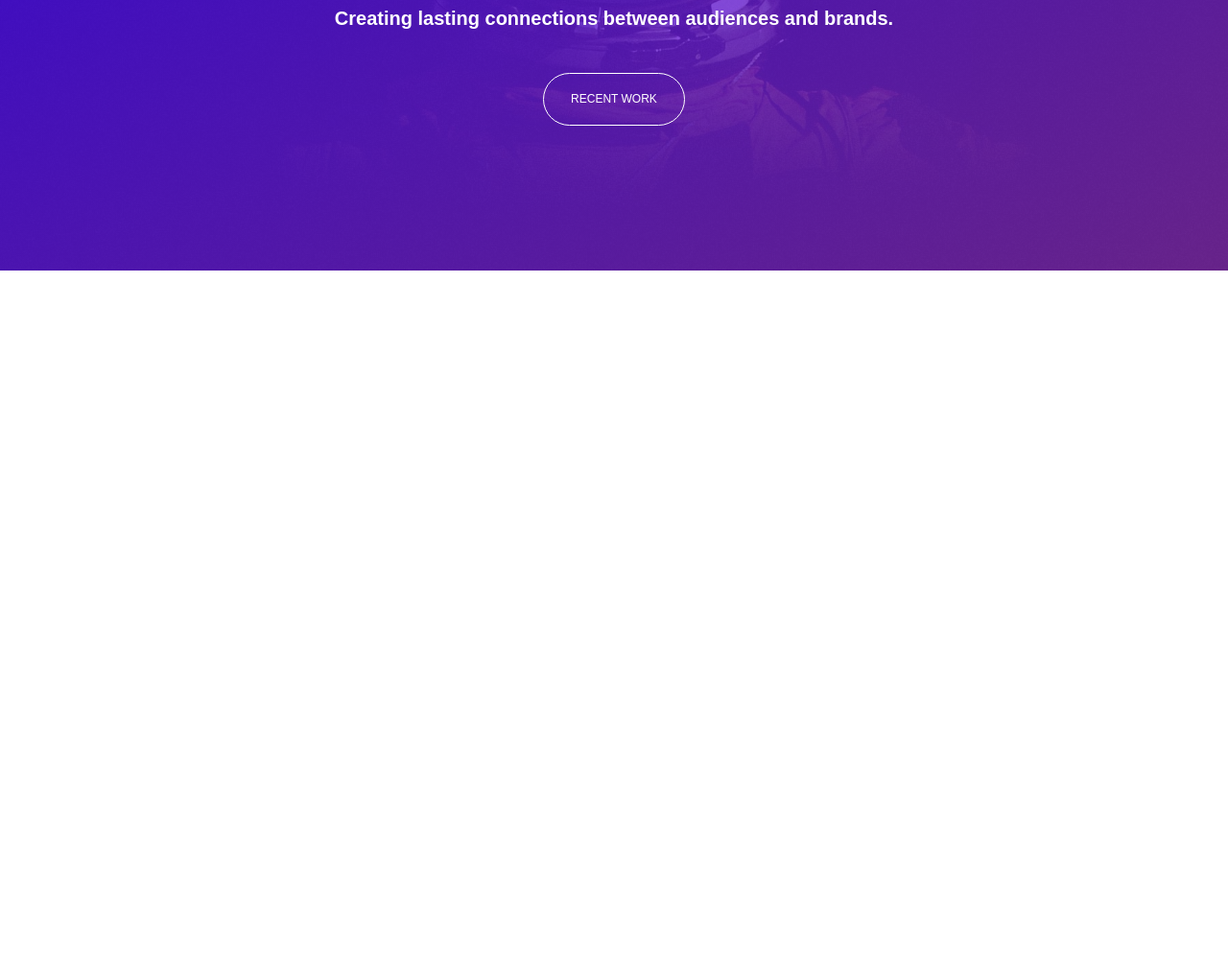
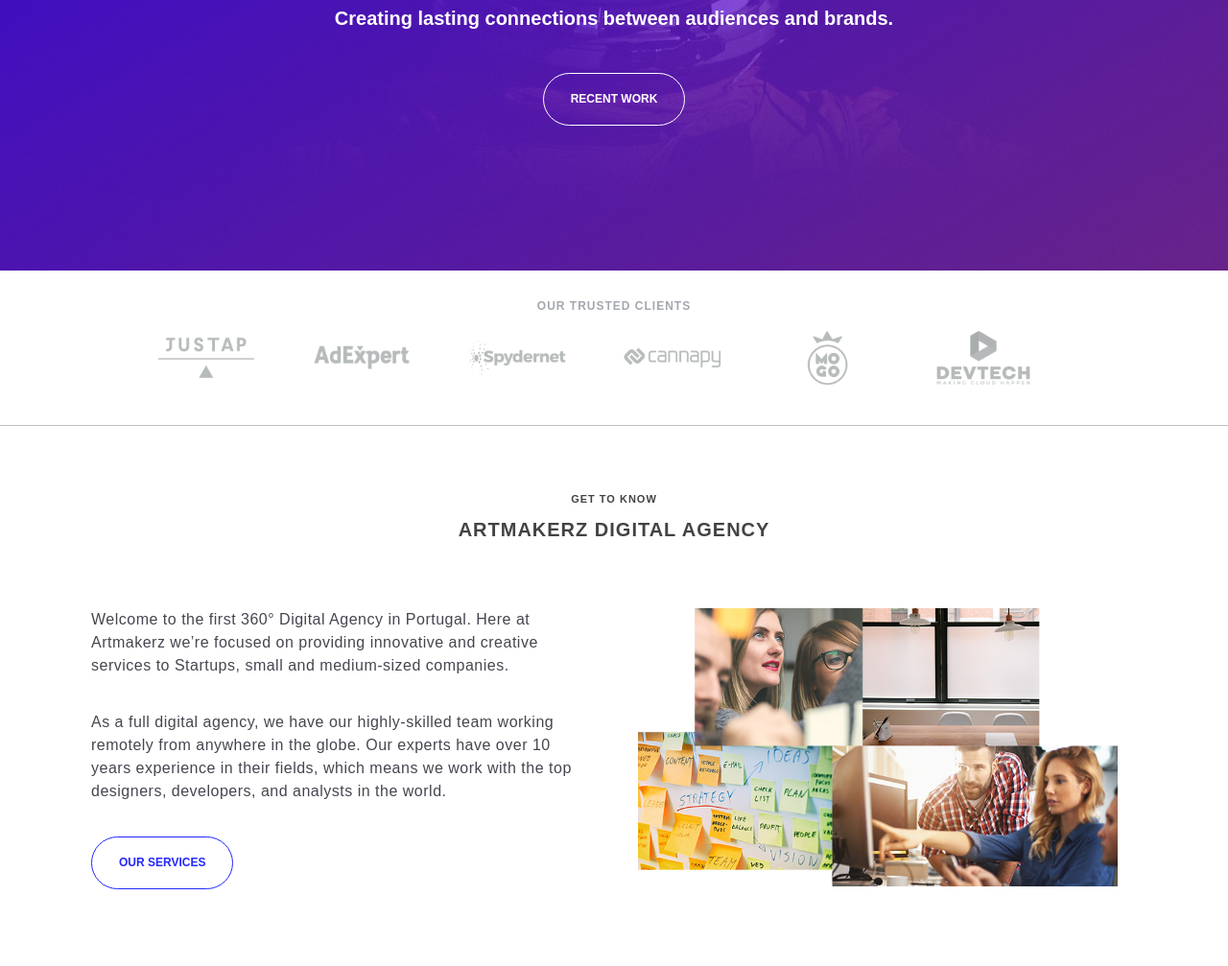
Before and after one commit to GNikola/cwd-2017, a plain HTML site: page C6/Domasno/artmakerz.html in a window 1280 px wide. Shown: the part 531-1538 px from the top of the page at 96% size. Before the commit the page ends 813 px from the top, so only its background shows below. Drawn offline with Linux system fonts and the light colour scheme.

Commit message:
commit4-c6-domashno

```diff
--- a/C6/Domasno/artmakerz.html
+++ b/C6/Domasno/artmakerz.html
@@ -28,7 +28,7 @@
 	</header>
 
 	<article>
-		<section>
+		<section class="sec1">
 			<div class="background">
 				<div class="bg-image">
 
@@ -51,6 +51,55 @@
 
 			</div>
 		</section>
+
+		<section class="sec2">
+			<div class="title">
+				<h3>OUR TRUSTED CLIENTS</h3>
+			</div>
+			<div class="logos">
+				<ul>
+					<li><img src="images/justapp.png" style="width: 118px; height: 74px;"></li>
+					<li><img src="images/adexpert.png" style="width: 118px; height: 74px;"></li>
+					<li><img src="images/spydernet.png" style="width: 118px; height: 74px;"></li>
+					<li><img src="images/cannapy.png" style="width: 118px; height: 74px;"></li>
+					<li><img src="images/mogo.png" style="width: 118px; height: 74px;"></li>
+					<li><img src="images/devtech.png" style="width: 118px; height: 74px;"></li>
+				</ul>
+			</div>
+		</section>
+
+		<section class="sec3">
+			<div class="title1">
+				<h3>GET TO KNOW</h3>
+			</div>
+
+			<div class="title2">
+				<h1>ARTMAKERZ DIGITAL AGENCY</h1>
+			</div>
+
+
+			<div class="under">
+				<div class="paragraphs">
+					<div class="p1">
+						<p>Welcome to the first 360° Digital Agency in Portugal. Here at Artmakerz we’re focused on providing innovative and creative services to Startups, small and medium-sized companies.</p>
+					</div>
+
+					<div class="p2">
+						<p>As a full digital agency, we have our highly-skilled team working remotely from anywhere in the globe. Our experts have over 10 years experience in their fields, which means we work with the top designers, developers, and analysts in the world.</p>
+					</div>
+
+					<div class="button2">
+						<a href="http://www.artmakerz.net/#services31892891378921">OUR SERVICES</a>
+					</div>
+				</div>
+
+				<div class="right">
+					<div class="image-sec">
+						<img src="images/sec3.jpg">
+					</div>
+				</div>
+			</div>
+		</section>
 	</article>
 
 
--- a/C6/Domasno/styles/styles.css
+++ b/C6/Domasno/styles/styles.css
@@ -27,6 +27,10 @@ header {
 	height: 75px;
 	background-image: linear-gradient(to bottom right,rgba(56, 5, 255, 0.84),rgba(134, 45, 179, 0.76));
 	background-color: rgba(56, 5, 255, 0.84)
+}
+
+.cleaner {
+	clear: both;
 }
 
 .header-container {
@@ -76,15 +80,20 @@ header {
 					color: white;
 					letter-spacing: 2px;
 					height: 75px;
+					transition: color 0.4s ease;
+				}
 
+					.header-container .navigation .nav-menu a:hover {
+						color:#4a4c4f;
 
-				}
+					}
+
 
 article {
 
 }
 
-	section {
+	.sec1 {
 		overflow: hidden;
 		display: block;
 		margin:0;
@@ -182,10 +191,168 @@ article {
 							padding: 0 28px;
 							line-height: 53px;
 							font-size: 12px;
-							font-weight: 400;
+							font-weight: 600;
 							display: inline-block;
+							transition: background-color 0.4s ease;
 						}
 
 						.button a:hover {
-							background-color: rgb(56, 5, 255);
+							background-color: #408edd;
+							border-color: #408edd;
 						}
+
+	.sec2 {
+		margin: 0;
+		width: 100%;
+		padding:30px 0;
+		border-bottom: 1px solid #bcbfc4;
+	}
+
+		.sec2 .title {
+			display: block;
+			margin:0px auto;
+			width: 1170px;
+			padding: 0 15px;
+
+		}
+
+			.sec2 .title h3 {
+				font-size: 12px;
+				font-weight: 800;
+				letter-spacing: 1px;
+				color: #a4a7ad;
+				margin-bottom: 10px;
+
+			}
+
+		.sec2 .logos {
+
+		}
+
+			.sec2 .logos ul {
+				width: 1170px;
+				padding: 0 15px;
+				margin-left:auto;
+				margin-right: auto;
+				text-align: center;
+			}
+
+				.sec2 .logos li {
+					display: inline-block;
+					margin-right: 40px;
+				}
+
+					.logos img {
+						width: 118px;
+						height: 74px;
+					}
+
+	.sec3 {
+		width: 1170px;
+		padding: 70px 15px;
+		margin-right: auto;
+		margin-left: auto;
+		height: auto;
+	}
+
+		.sec3 .title1 {
+			text-align: center;
+		}
+
+			.sec3 .title1 h3 {
+				font-size: 11px;
+				font-weight: 800;
+				letter-spacing: 1px;
+				color: #424344;
+				margin-bottom: 15px;
+			}
+
+		.sec3 .title2 {
+			text-align: center;
+		}
+
+			.sec3 .title2 h1 {
+				font-size: 20px;
+				color: #424344;
+				letter-spacing: 1px;
+				margin-bottom: 30px;
+			}
+
+		.sec3 .under {
+			width: 100%;
+			padding-top: 30px;
+			height: 343px;
+			box-sizing: border-box;
+
+		}
+
+
+				.sec3 .under .paragraphs {
+					padding:10px 25px;
+					box-sizing: border-box;
+					width: 50%;
+					float: left;
+				}
+
+					.sec3 .under .paragraphs .p1 {
+						margin-bottom: 35px;
+					}
+
+						.p1 p {
+							color: #464650;
+							letter-spacing: 0.5px;
+							font-weight: 300;
+							font-size: 16px;
+							line-height: 1.5;
+						}
+
+					.sec3 .under .paragraphs .p2 {
+						margin-bottom: 35px;
+					}
+
+						.p2 p {
+							color: #464650;
+							letter-spacing: 0.5px;
+							font-weight: 300;
+							font-size: 16px;
+							line-height: 1.5;
+						}
+
+					.button2 {
+						display: inline-block;
+						text-align: center;
+					}
+
+						.button2 a {
+							border:1px solid #2328ff;
+							border-radius: 100px;
+							color: #2328ff;
+							padding: 0 28px;
+							line-height: 53px;
+							font-size: 12px;
+							font-weight: 600;
+							display: inline-block;
+							transition: background-color 0.4s ease;
+						}
+
+							.button2 a:hover {
+								background-color: #ed1650;
+								border-color: #ed1650;
+								color: white;
+							}
+
+				.sec3 .under .right {
+					padding:10px 25px;
+					box-sizing: border-box;
+					width: 50%;
+					float: right;
+				}
+
+					.sec3 .under .right .image-sec {
+
+					}
+
+						.right img {
+							width: 500px;
+							height: 290px;
+						}
```
Also changed, not shown: C6/Domasno/images/adexpert.png (added), C6/Domasno/images/cannapy.png (added), C6/Domasno/images/devtech.png (added), C6/Domasno/images/justapp.png (added), C6/Domasno/images/mogo.png (added), C6/Domasno/images/sec3.jpg (added), C6/Domasno/images/spydernet.png (added).
